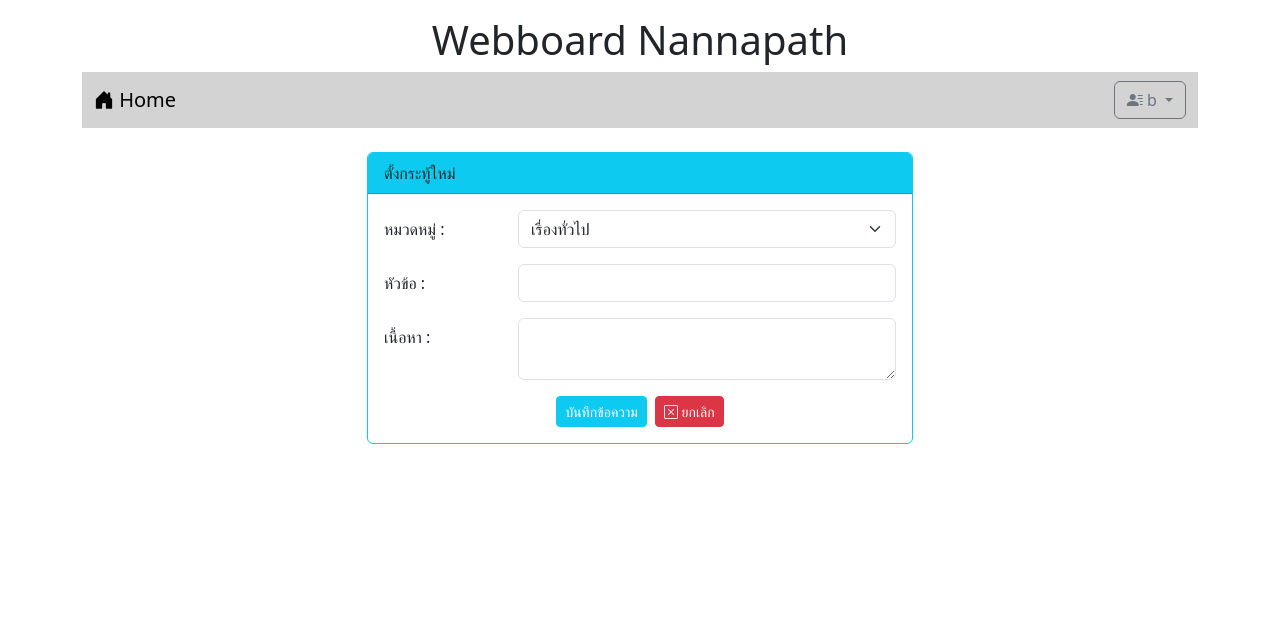
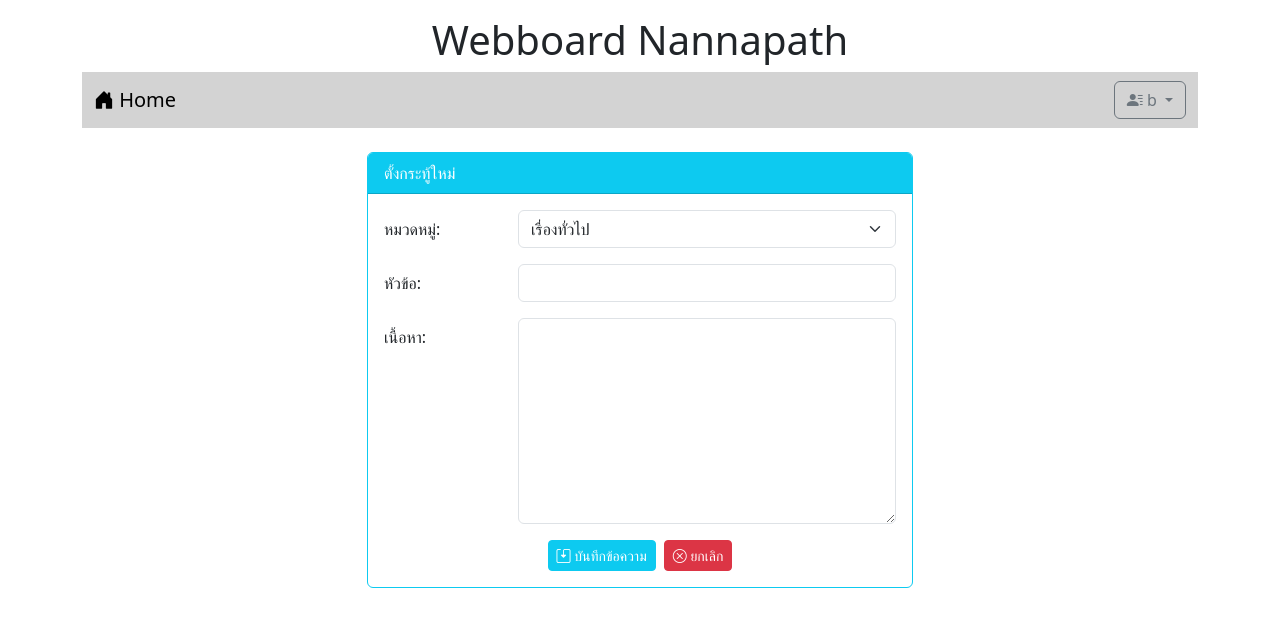
Before and after one commit to Anannapath/Webboard-Nannapath, a PHP site: page /newpost.php in a window 1280 px wide. Shown: the top 627 px of the page. Run offline with PHP 8.4, Linux system fonts and the light colour scheme; a user stored in the database is signed in; data comes from the database, SQL or seed files in the repository.

Commit message:
Update newpost.php

```diff
--- a/newpost.php
+++ b/newpost.php
@@ -25,50 +25,54 @@ if(!isset($_SESSION['id'])){
             include "nav.php"
         ?>
         <div class="row mt-4">
-            <div class="col-lg-3 col-md-2 col-sm-1  "></div>
-            <div class="col-lg-6 col-md-8 col-sm-10 ">
+            <div class="col-lg-3 col-md-2 col-sm-1"></div>
+            <div class="col-lg-6 col-md-8 col-sm-10">
                 <div class="card border-info">
-                    <div class="card-header bg-info text-while">ตั้งกระทู้ใหม่</div>
+                    <div class="card-header bg-info text-white"> ตั้งกระทู้ใหม่ </div>
                     <div class="card-body">
                         <form action="newpost_save.php" method="post">
                             <div class="row">
-                                <label class="col-lg-3 col-form-label">หมวดหมู่ :</label>
+                                <label class="col-lg-3 col-form-label"> หมวดหมู่: </label>
                                 <div class="col-lg-9">
                                     <select name="category" class="form-select">
                                         <?php
-                                           $conn=new PDO("mysql:host=localhost;dbname=webboard;charset=utf8","root","");
-                                           $sql="SELECT * FROM category";
-                                           foreach($conn->query($sql) as $row){
-                                                echo "<option value=$row[id]>$row[name]</option>";
-                                           }
-                                           $conn=null;
+                                            $conn = new PDO("mysql:host=localhost;dbname=webboard;charset=utf8","root","");
+                                            $sql = "SELECT * FROM category";
+                                            foreach($conn->query($sql) as $row){
+                                                echo "<option value=$row[id] > $row[name] </option>";
+                                            }
+                                            $conn = null;
                                         ?>
                                     </select>
                                 </div>
                             </div>
                             <div class="row mt-3">
-                                <label class="col-lg-3 col-form-label">หัวข้อ :</label>
+                                <label   label class="col-lg-3 col-form-label" for="topic"> หัวข้อ: </label>
                                 <div class="col-lg-9">
-                                    <input type="text" name="topic" class="form-control" require>
+                                    <input type="text" name="topic" id="topic" class="form-control" required>
                                 </div>
                             </div>
                             <div class="row mt-3">
-                                <label class="col-lg-3 col-form-label">เนื้อหา :</label>
+                                <label   label class="col-lg-3 col-form-label" for="comment"> เนื้อหา: </label>
                                 <div class="col-lg-9">
-                                    <textarea name="comment" row="8" class="form-control" require></textarea>
+                                   <textarea name="comment" id="comment"  rows="8" class="form-control" required></textarea>
                                 </div>
                             </div>
                             <div class="row mt-3">
                                 <div class="col-lg-12 d-flex justify-content-center">
-                                    <button type="submit" class="btn btn-info btn-sm text-white me-2"> <i class="bi bi-caret-rigth-square"></i> บันทึกข้อความ </button>
-                                    <button type="reset" class="btn btn-danger btn-sm"> <i class="bi bi-x-square"></i> ยกเลิก</button>
+                                    <button type="submit" class="btn btn-info text-white btn-sm me-2">
+                                        <i class="bi bi-save2"></i> บันทึกข้อความ
+                                    </button>
+                                    <button type="reset" class="btn btn-danger btn-sm">
+                                        <i class="bi bi-x-circle"></i> ยกเลิก
+                                    </button>
                                 </div>
                             </div>
                         </form>
                     </div>
                 </div>
             </div>
-            <div class="col-lg-3 col-md-2 col-sm-1 "></div>
+            <div class="col-lg-3 col-md-2 col-sm-1"></div>
         </div>
     </div>
 </body>
```
